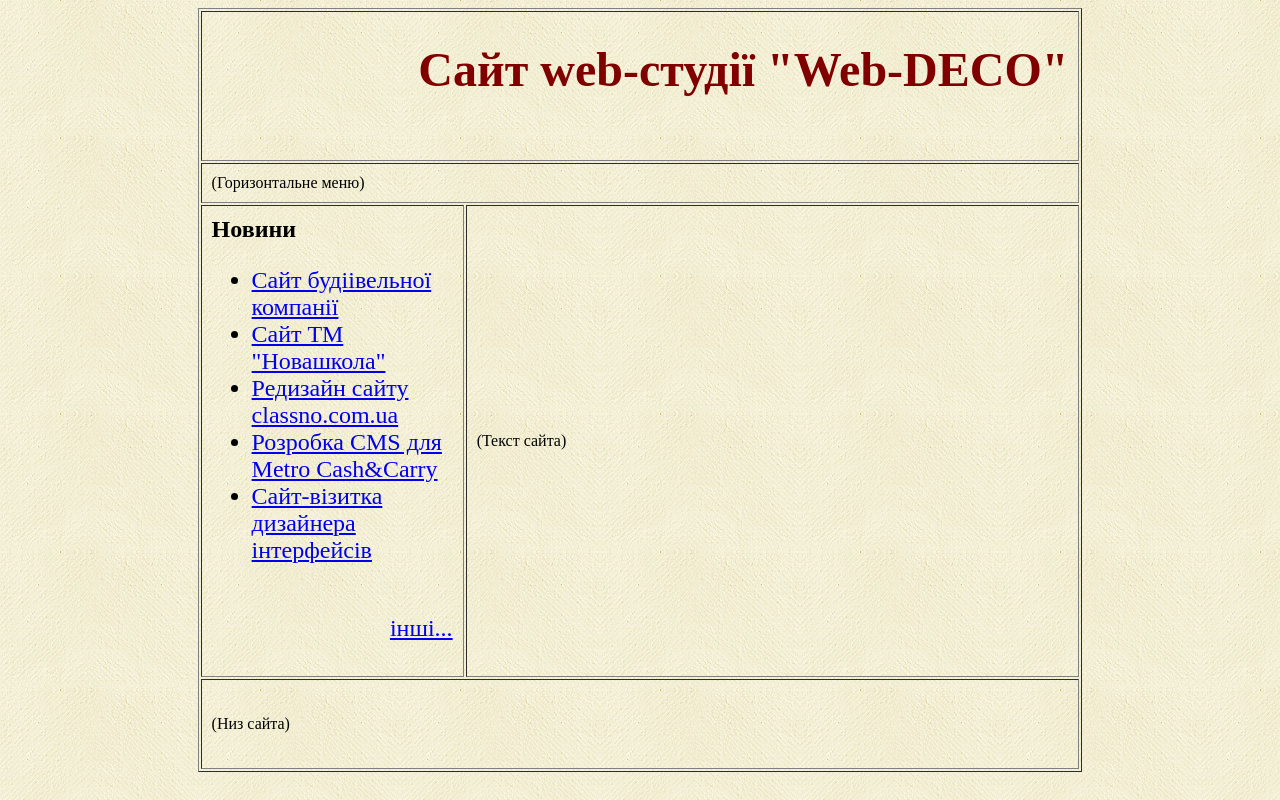
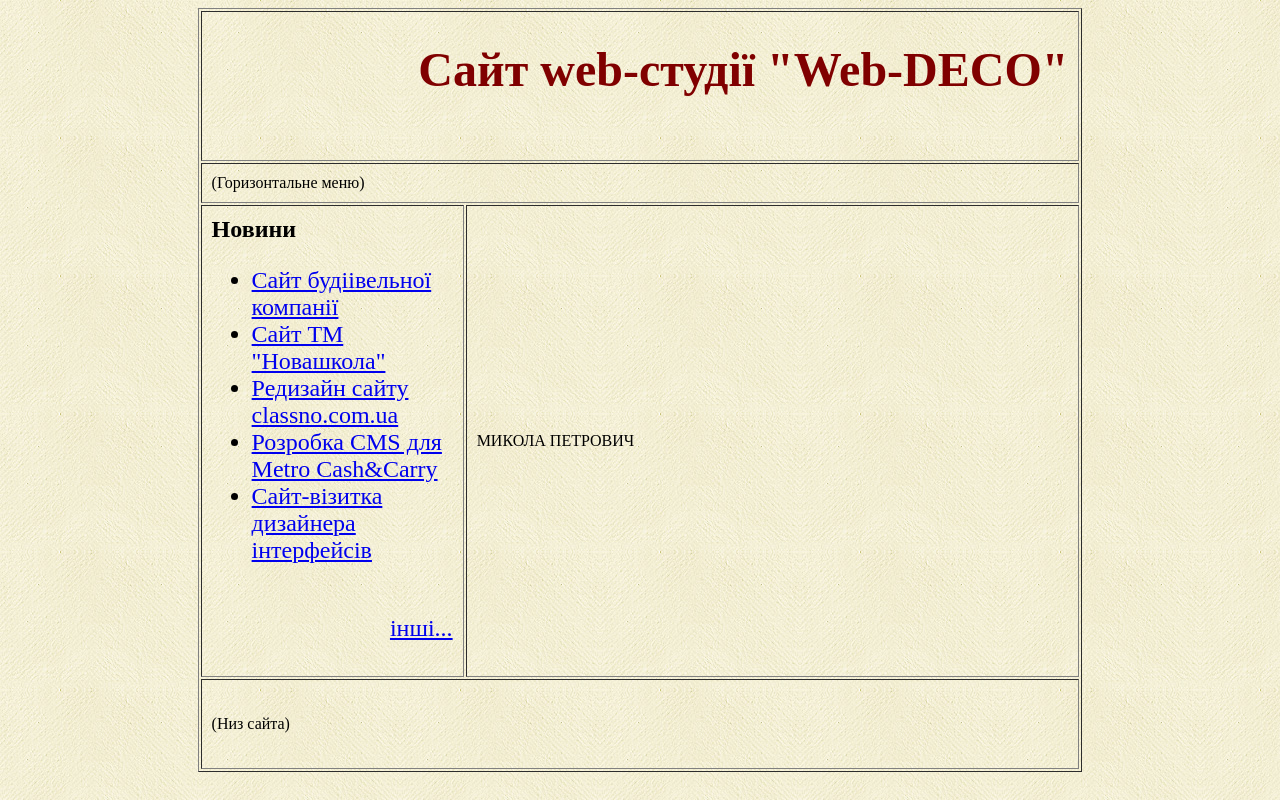
Before and after one commit to rymar24/html5, a plain HTML site: page index.html in a window 1280 px wide. Drawn offline with Linux system fonts and the light colour scheme.

Commit message:
Автор ПЕТРОВИЧ

```diff
--- a/index.html
+++ b/index.html
@@ -23,7 +23,7 @@
 				<p align="right"><a href="#">інші...</a></p>
 			</ul>
 			</font></td>
-			<td width="70%">(Текст сайта)</td>
+			<td width="70%">МИКОЛА ПЕТРОВИЧ</td>
 		</tr>
 		<tr>
 			<td colspan="2" valign="middle" height="90">(Низ сайта)</td>
```
